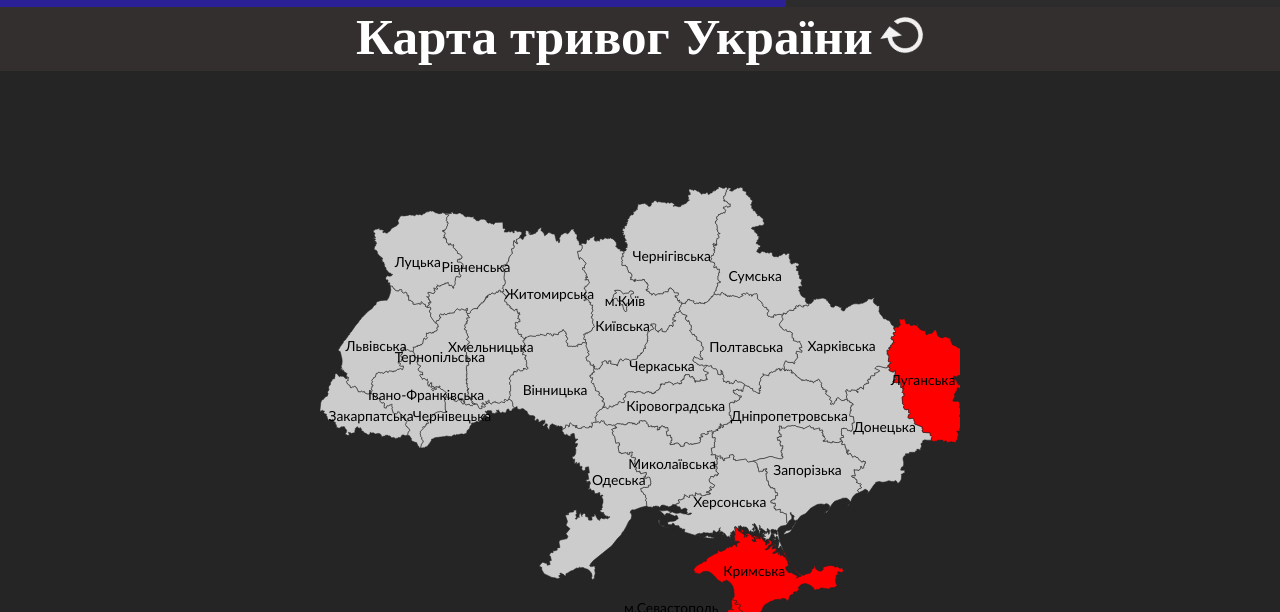
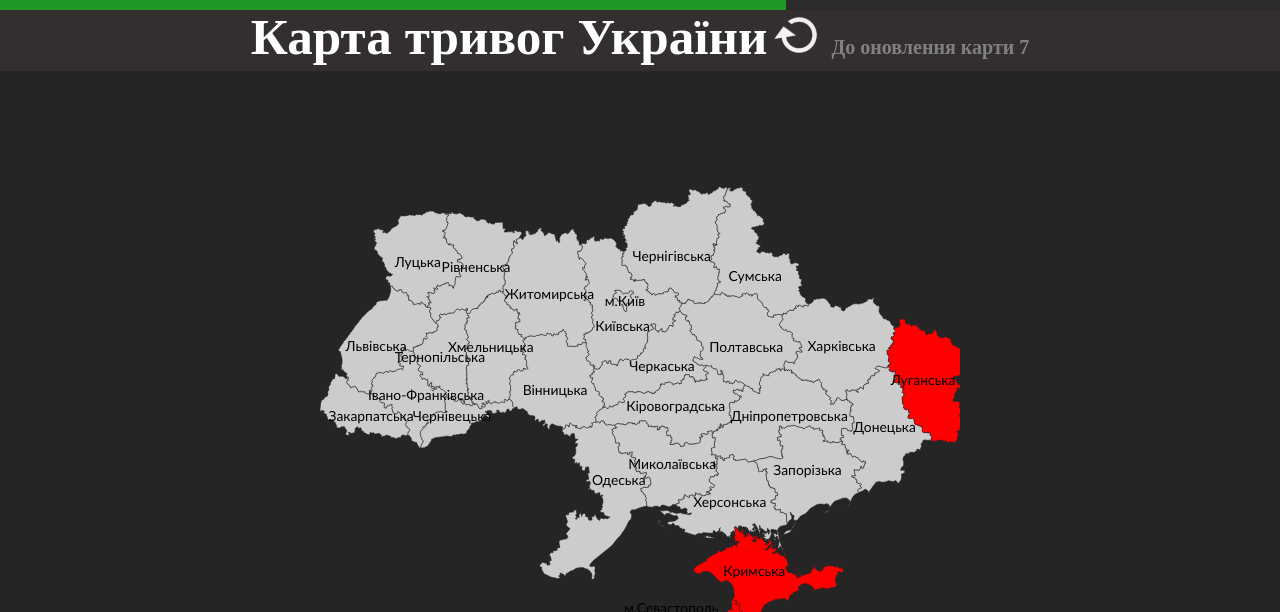
Before and after one commit to MixFix7/Map-of-air-alarms-of-Ukraine, a Django app: template ukraine_alarm_map/templates/index.html in a window 1280 px wide. Shown: the top 612 px of the page. Run offline with Django 4.2, Linux system fonts and the light colour scheme; the template is opened without the code that fills it, so the values that code supplies are empty.

Commit message:
8 update

```diff
--- a/ukraine_alarm_map/static/css/style.css
+++ b/ukraine_alarm_map/static/css/style.css
@@ -24,7 +24,7 @@ header {
 
 #timer {
     width: 100%;
-    height: 7px;
+    height: 10px;
     background-color: rgb(44, 44, 44);
     position: fixed;
     top: 0;
@@ -33,8 +33,13 @@ header {
 
 #timer .bar {
     height: 100%;
-    background-color: rgb(44, 32, 151);
+    background-color: rgb(32, 151, 38);
     transition: width 1s linear;
+}
+
+.seconds {
+  font-size: 20px;
+  color: grey;
 }
 
 .refresh {
@@ -101,7 +106,7 @@ text {
 
 .loader {
   position: fixed;
-    top: 35%;
+    top: 40%;
     left: 45%;
     --cell-size: 3vw;
     --cell-spacing: 1px;
--- a/ukraine_alarm_map/static/js/script.js
+++ b/ukraine_alarm_map/static/js/script.js
@@ -36,6 +36,22 @@ function updateBar() {
 startTime = Date.now();
 requestAnimationFrame(updateBar);
 
+var countdownNum = document.getElementById("countdown")
+
+var countdown = setInterval(function() {
+    var count = parseInt(countdownNum.textContent);
+
+    count--;
+
+    countdownNum.textContent = count;
+
+    if (count == 0) {
+        clearInterval(countdown)
+    }
+
+}, 1000)
+
+
 // кнопка перезагрузки
 const button = document.querySelector('refresh');
 
--- a/ukraine_alarm_map/templates/index.html
+++ b/ukraine_alarm_map/templates/index.html
@@ -10,7 +10,7 @@
 {% block content %}
 
 <header>
-    <h1 class="label">Карта тривог України <button class="refresh" id="refresh" onclick="refresh_page()"><img src="{% static 'images/refresh.png' %}" alt="refresh"></button></h1>
+    <h1 class="label">Карта тривог України <button class="refresh" id="refresh" onclick="refresh_page()"><img src="{% static 'images/refresh.png' %}" alt="refresh"></button> <span class="seconds"> До оновлення карти <span id="countdown" class="seconds">15</span></span></h1>
     <div id="timer"></div>
 </header>
 
```
